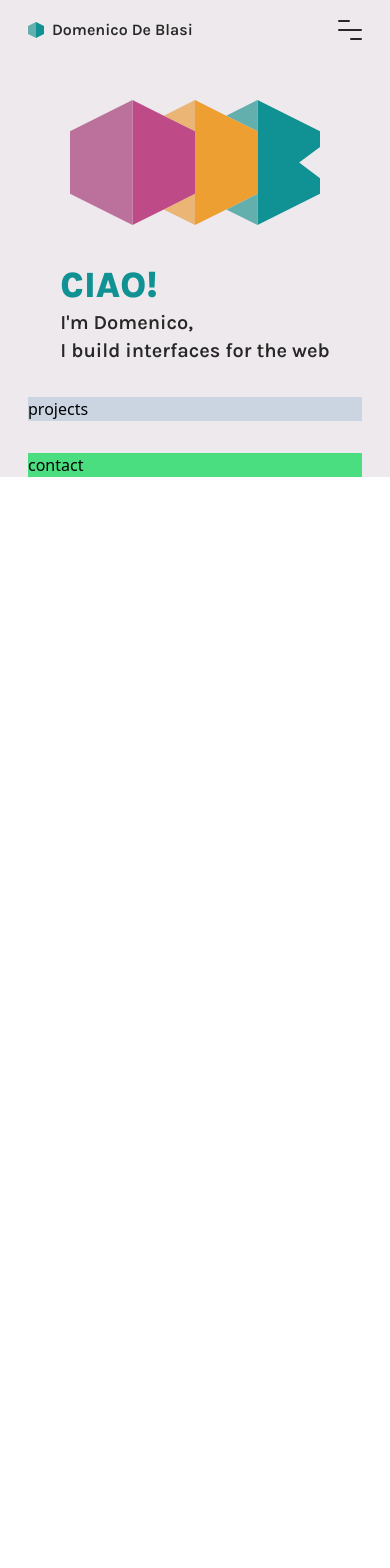
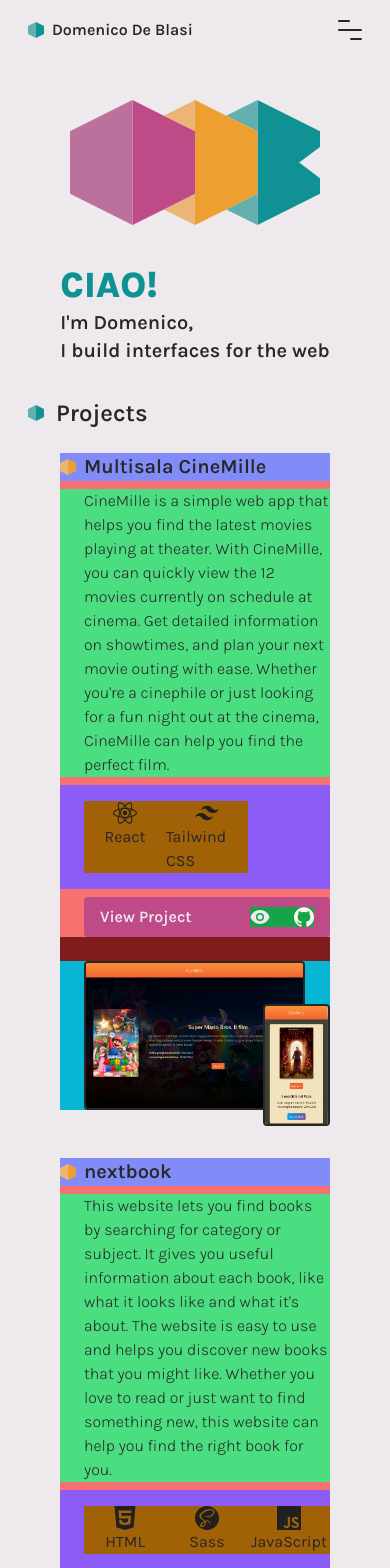
Before and after one commit to domenicodeblasi/portfolio, a React (Create React App) app: page / in a window 390 px wide. Shown: the top 1568 px of the page. Before the commit the page ends 844 px from the top, so only its background shows below. Built offline with nearby package versions, Linux system fonts and the light colour scheme.

Commit message:
projects section completed (mobile)

```diff
--- a/src/components/Contact.js
+++ b/src/components/Contact.js
@@ -1,9 +1,33 @@
 import React from "react"
+import { useTheme } from "../Context"
+import GreenHexagon from "./../assets/green-hexagon.svg"
+import MarigoldHexagon from "./../assets/marigold-hexagon.svg"
 
 const Contact = () => {
+    const darkTheme = useTheme()
     return (
-        <section className="bg-green-400">
-            <h1>contact</h1>
+        <section className="space-y-6">
+            <div className="flex space-x-3">
+                <img
+                    src={darkTheme ? MarigoldHexagon : GreenHexagon}
+                    alt="green hexagon"
+                    className="w-4"
+                />
+                <h2 className={`text-2xl font-semibold font-karla ${darkTheme ? "text-light" : "text-dark"}`}>Contact</h2>
+            </div>
+            <ul className={`flex flex-col w-full items-center pb-8 px-8 gap-1 font-karla ${darkTheme ? "text-light" : "text-dark"}`}>
+                <li className="cursor-pointer hover:font-semibold transition-all duration-200">
+                    <a href="mailto:domenico.deblasi33@gmail.com">
+                        Email
+                    </a>
+                </li>
+                <li className="cursor-pointer hover:font-semibold transition-all duration-200">
+                    <a href="https://www.linkedin.com/in/domenico-de-blasi/">
+                        LinkedIn
+                    </a>
+                </li>
+                <li className="cursor-pointer hover:font-semibold transition-all duration-200">Resume</li>
+            </ul>
         </section>
     )
 }
--- /dev/null
+++ b/src/components/Project.js
@@ -0,0 +1,72 @@
+import React from "react"
+import { useTheme } from "../Context"
+import MarigoldHexagon from "./../assets/marigold-hexagon.svg"
+import MulberryHexagon from "./../assets/mulberry-hexagon.svg"
+import EyeIcon from "./ui/EyeIcon"
+import { GitHub } from "../data/technologies"
+
+const Project = ({ project }) => {
+    const darkTheme = useTheme()
+    const { name, description, technologies, desktop_image, mobile_image, website_url, github_url } = project
+    return (
+        <div className="flex flex-col gap-y-6 bg-red-900">
+            <div className={`bg-red-400 flex flex-col gap-y-2 w-full font-karla ${darkTheme ? "text-light" : "text-dark"}`}>
+                <div className="bg-indigo-400 h-fit items-center flex gap-x-2">
+                    <img
+                        src={darkTheme ? MulberryHexagon : MarigoldHexagon}
+                        alt="hexagon"
+                        className="w-4"
+                    />
+                    <h4 className="font-semibold text-xl">{name}</h4>
+                </div>
+                <div className="pl-6 font-light bg-green-400">
+                    <p>{description}</p>
+                </div>
+                <div className="bg-violet-500 pl-6 py-4 flex gap-y-4 flex-wrap">
+                    {technologies.map(technology => {
+                        const { name, icon } = technology
+                        return (
+                            <div className="bg-yellow-700 flex flex-col items-center basis-1/3">
+                                <img
+                                    src={icon}
+                                    alt={`${name} icon`}
+                                    className={`w-6 cursor-pointer transition-all duration-200 hover:scale-110 ${darkTheme ? "invert-[100%] sepia-[12%] saturate-[663%] hue-rotate-[275deg] brightness-[98%] contrast-[90%]" : "invert-[10%] sepia-[21%] saturate-[1%] hue-rotate-[314deg] brightness-[125%] contrast-[95%]"}`}
+                                />
+                                <p>{name}</p>
+                            </div>
+                        )
+                    })}
+                </div>
+                <div className={`${darkTheme ? "bg-viridian" : "bg-mulberry"} flex items-center justify-between ml-6 px-4 py-2 rounded`}>
+                    <h4 className="text-light font-semibold">View Project</h4>
+                    <div className="bg-green-600 flex gap-x-6">
+                        <a href={website_url}>
+                            <EyeIcon />
+                        </a>
+                        <a href={github_url}>
+                            <img
+                                src={GitHub.icon}
+                                alt="GitHub icon"
+                                className={`w-5 invert-[100%] sepia-[12%] saturate-[663%] hue-rotate-[275deg] brightness-[98%] contrast-[90%]`}
+                            />
+                        </a>
+                    </div>
+                </div>
+            </div>
+            <div className="bg-cyan-500 relative pl-6">
+                <img
+                    src={desktop_image}
+                    alt={`${name} desktop image`}
+                    className="w-[90%] border-2 border-dark rounded"
+                />
+                <img
+                    src={mobile_image}
+                    alt={`${name} mobile image`}
+                    className="absolute -bottom-4 right-0 w-1/4 border-2 border-dark rounded"
+                />
+            </div>
+        </div>
+    )
+}
+
+export default Project
--- a/src/components/Projects.js
+++ b/src/components/Projects.js
@@ -1,10 +1,30 @@
 import React from "react"
-import { JavaScript } from "./../data/technologies"
+import { useTheme } from "../Context"
+import projects from "./../data/projects"
+import GreenHexagon from "./../assets/green-hexagon.svg"
+import MarigoldHexagon from "./../assets/marigold-hexagon.svg"
+import Project from "./Project"
 
 const Projects = () => {
+    const darkTheme = useTheme()
     return (
-        <section className="bg-slate-300">
-            projects
+        <section className="space-y-6">
+            <div className="flex space-x-3">
+                <img
+                    src={darkTheme ? MarigoldHexagon : GreenHexagon}
+                    alt="hexagon"
+                    className="w-4"
+                />
+                <h2 className={`text-2xl font-semibold font-karla ${darkTheme ? "text-light" : "text-dark"}`}>Projects</h2>
+            </div>
+            <div className=" w-full flex flex-col items-center px-8 gap-y-12">
+                {projects.map(project => {
+                    const { id } = project
+                    return (
+                        <Project key={id} project={project} />
+                    )
+                })}
+            </div>
         </section>
     )
 }
--- a/src/components/SkillCard.js
+++ b/src/components/SkillCard.js
@@ -6,8 +6,8 @@ const SkillCard = ({ technology }) => {
     const { name, icon, color, url } = technology
     return (
         <a
-            className={`h-10 w-full max-w-[400px] flex items-center px-4 space-x-4 border-x-[6px] rounded shadow-inner outline outline-1 transition-all duration-500 ${darkTheme ? "outline-dark-100 shadow-dark-100" : "outline-light-100 shadow-light-100"}
-                hover:shadow hover:transition-all duration-500 hover:outline-none ${darkTheme ? "hover:bg-dark-100 hover:scale-[102%]" : "hover:bg-light-100 hover:scale-[102%]"}
+            className={`h-12 w-full max-w-[400px] flex items-center px-4 space-x-4 border-x-[6px] rounded shadow-inner transition-all duration-300 ${darkTheme ? "bg-dark-100 shadow-dark-200" : "bg-light-100 shadow-light-200"}
+                hover:shadow ${darkTheme ? "hover:bg-dark-200 hover:scale-[102%]" : "hover:bg-light-200 hover:scale-[102%]"}
                 md:max-w-[300px]`}
             style={{ borderColor: color }}
             href={url}
--- /dev/null
+++ b/src/components/ui/EyeIcon.js
@@ -0,0 +1,15 @@
+import React from "react"
+import { useTheme } from "../../Context"
+
+const EyeIcon = () => {
+    const darkTheme = useTheme()
+    return (
+        <svg xmlns="http://www.w3.org/2000/svg" viewBox="0 0 20 20" fill="currentColor" className="w-5 h-5 text-light">
+            <path d="M10 12.5a2.5 2.5 0 100-5 2.5 2.5 0 000 5z" />
+            <path fillRule="evenodd" d="M.664 10.59a1.651 1.651 0 010-1.186A10.004 10.004 0 0110 3c4.257 0 7.893 2.66 9.336 6.41.147.381.146.804 0 1.186A10.004 10.004 0 0110 17c-4.257 0-7.893-2.66-9.336-6.41zM14 10a4 4 0 11-8 0 4 4 0 018 0z" clipRule="evenodd" />
+        </svg>
+
+    )
+}
+
+export default EyeIcon
--- a/src/data/projects.js
+++ b/src/data/projects.js
@@ -7,15 +7,15 @@ import cinemilleMobile from "./../assets/projects/cinemille-mobile.png"
 import cinemilleDesktop from "./../assets/projects/cinemille-desktop.png"
 
 const projects = [
-    {
+        {
         id: 1,
-        name: ".counter.",
-        description: "This web app is a counter that can track numbers from -99999 to 99999. You can add or subtract from the number on the screen and reset everything if needed. It's an easy way to keep count of things!",
-        technologies: [HTML, CSS, Sass, JavaScript],
-        desktop_image: counterDesktop,
-        mobile_image: counterMobile,
-        website_url: "https://counter-ddb.netlify.app/",
-        github_url: "https://github.com/domenicodeblasi/counter-js",
+        name: "Multisala CineMille",
+        description: "CineMille is a simple web app that helps you find the latest movies playing at theater. With CineMille, you can quickly view the 12 movies currently on schedule at cinema. Get detailed information on showtimes, and plan your next movie outing with ease. Whether you're a cinephile or just looking for a fun night out at the cinema, CineMille can help you find the perfect film.",
+        technologies: [React, TailwindCss],
+        desktop_image: cinemilleDesktop,
+        mobile_image: cinemilleMobile,
+        website_url: "https://cinemille.netlify.app/",
+        github_url: "https://github.com/domenicodeblasi/multisala-cinemille",
     },
     {
         id: 2,
@@ -29,13 +29,13 @@ const projects = [
     },
     {
         id: 3,
-        name: "Multisala CineMille",
-        description: "CineMille is a simple web app that helps you find the latest movies playing at theater. With CineMille, you can quickly view the 12 movies currently on schedule at cinema. Get detailed information on showtimes, and plan your next movie outing with ease. Whether you're a cinephile or just looking for a fun night out at the cinema, CineMille can help you find the perfect film.",
-        technologies: [React, TailwindCss],
-        desktop_image: cinemilleDesktop,
-        mobile_image: cinemilleMobile,
-        website_url: "https://cinemille.netlify.app/",
-        github_url: "https://github.com/domenicodeblasi/multisala-cinemille",
+        name: ".counter.",
+        description: "This web app is a counter that can track numbers from -99999 to 99999. You can add or subtract from the number on the screen and reset everything if needed. It's an easy way to keep count of things!",
+        technologies: [HTML, CSS, Sass, JavaScript],
+        desktop_image: counterDesktop,
+        mobile_image: counterMobile,
+        website_url: "https://counter-ddb.netlify.app/",
+        github_url: "https://github.com/domenicodeblasi/counter-js",
     },
 ]
 
--- a/src/pages/About.js
+++ b/src/pages/About.js
@@ -16,7 +16,7 @@ const About = () => {
             >
                 <div className="flex flex-col space-y-8 items-center md:w-[80%] lg:max-w-[50%] lg:items-start">
                     <HeroHeadline />
-                    <div className={`space-y-4 ${darkTheme ? "text-light" : "text-dark"}`}>
+                    <div className={`font-karla font-light space-y-4 ${darkTheme ? "text-light" : "text-dark"}`}>
                         <p>I'm Domenico De Blasi, a Junior Front End Developer based in Parma (Italy), who has recently started a journey in this world. I'm an highly motivated learner, with the will to increase my skills. I'm careful to details and I chase perfection in everything I do, with great attention to optimize my time well.</p>
                         <p>As a web developer, my goal is to build challenging web interfaces, combining what I've learned and what I'm learning, always trying to improve the final product.</p>
                         <p>When I'm not in front of a computer screen, probably I'm spending time with friends, playing video games, travelling or listening to some good music.</p>
--- a/tailwind.config.js
+++ b/tailwind.config.js
@@ -8,11 +8,13 @@ module.exports = {
       colors: {
         "light": {
           DEFAULT: "#ede9ec",
-          100: "#d8cfd6",
+          100: "#e2dce1",
+          200: "#d8cfd6",
         },
         "dark": {
           DEFAULT: "#272727",
-          100: "#373737",
+          100: "#292929",
+          200: "#373737",
         },
         "viridian": "#109193",
         "marigold": "#ed9f31",
```
Also changed, not shown: src/components/Skills.js (+4 -3 lines).
